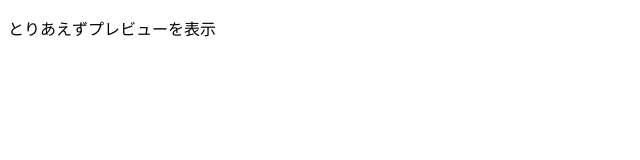
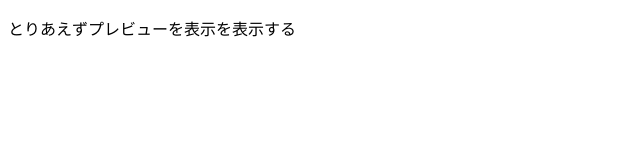
Before and after one commit to DelinquentHamsters/code_test, a plain HTML site: page index.html in a window 1280 px wide. Shown: the whole page, without its empty margins (0-640 px from the left). Drawn offline with Linux system fonts and the light colour scheme.

Commit message:
text changed

```diff
--- a/index.html
+++ b/index.html
@@ -7,7 +7,7 @@
     </head>
     <body>
 <!-- coding heare-->
-        <p>とりあえずプレビューを表示</p>
+        <p>とりあえずプレビューを表示を表示する</p>
         <header>
 
         </header>
```
